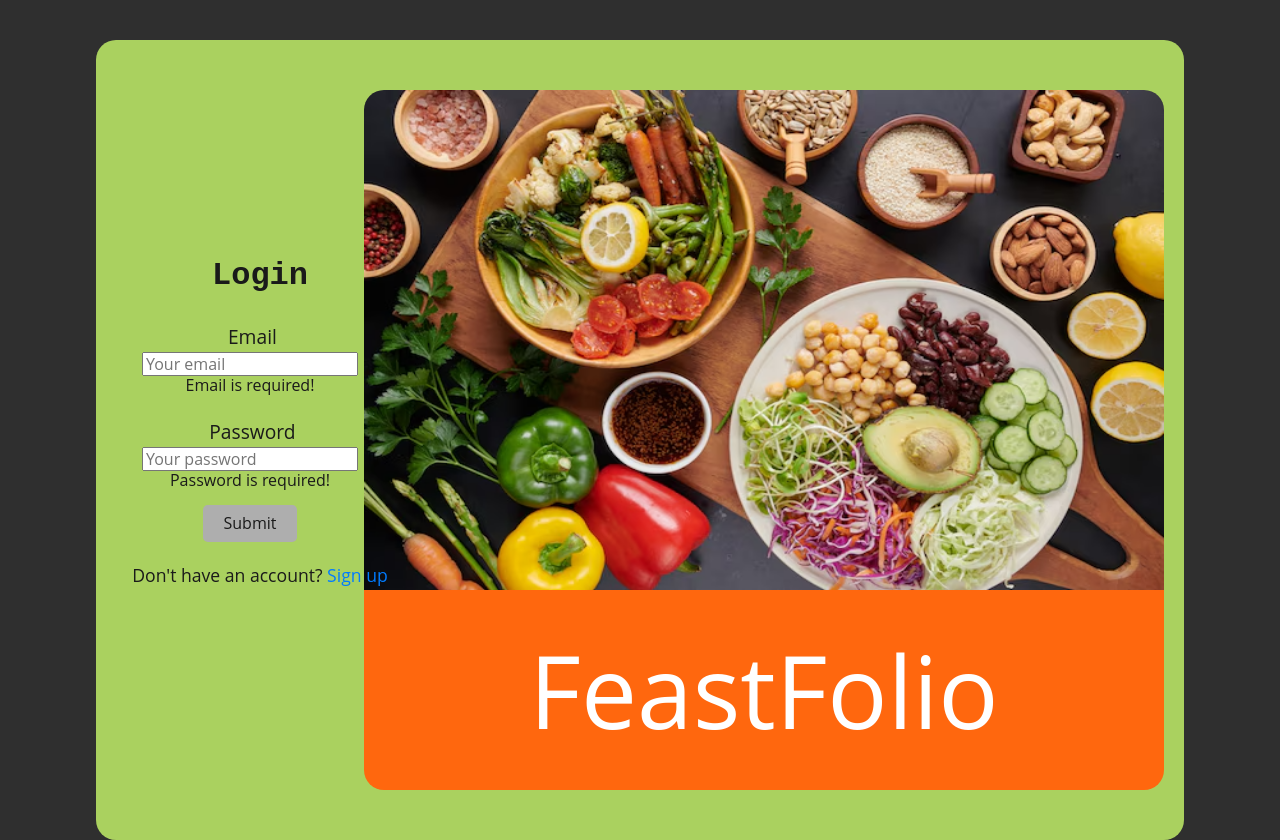
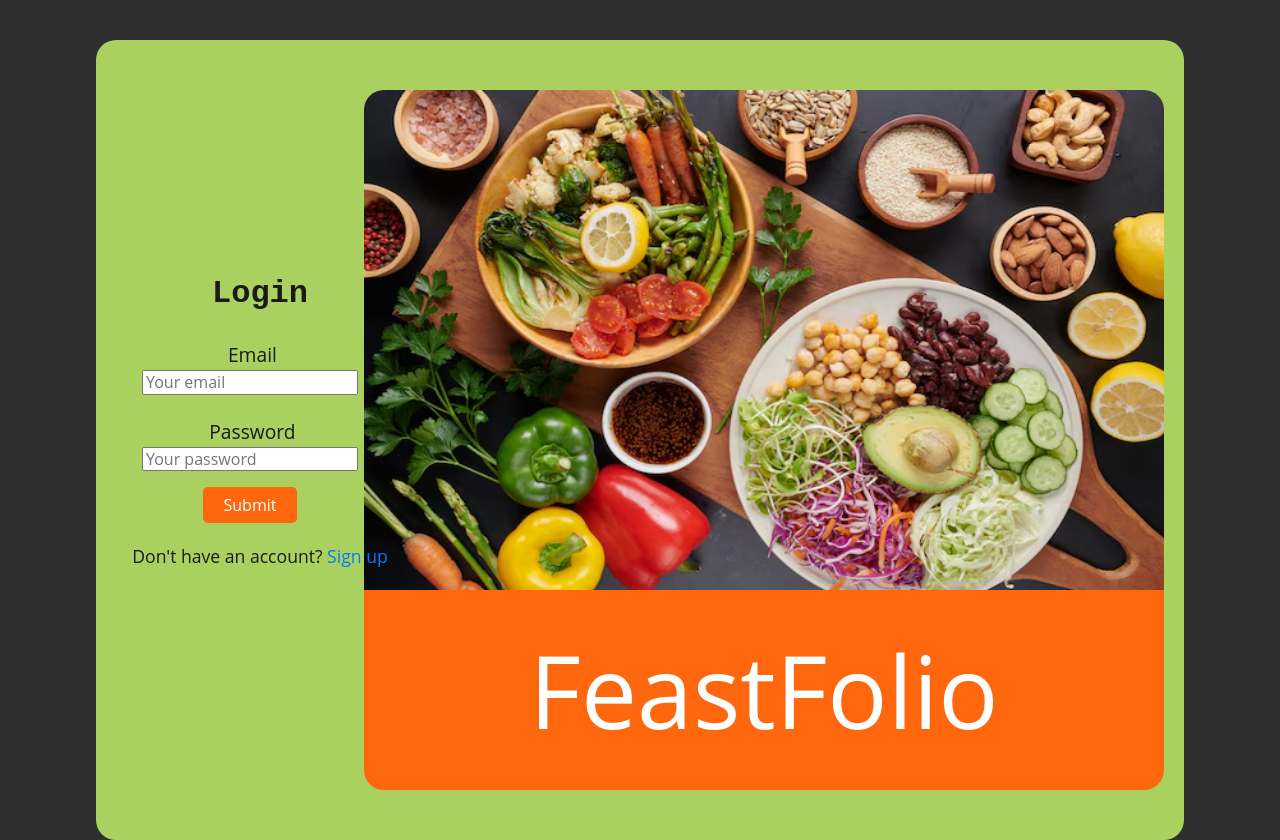
Before and after one commit to jessenay/Recipe-Sharing, a React (Vite) app in the folder client/: page / in a window 1280 px wide. Built offline with nearby package versions, Linux system fonts and the light colour scheme.

Commit message:
minor changes

```diff
--- a/client/src/App.css
+++ b/client/src/App.css
@@ -1105,13 +1105,14 @@ a:hover {
   border-radius: 0.3rem;
   border: 1px solid transparent;
   outline: none;
-  color: #1a1a1a;
-  background-color: #aeaeae;
+  color: white;
+  background-color: #ff670e;
   transition: color 0.2s ease-in-out, background-color 0.2s ease-in-out;
 }
 
 .btn:hover {
-  background-color: #cecece;
+  background-color: #fde4ce;
+  color: black;
 }
 
 .btn.btn-squared {
--- a/client/src/pages/CreateAccount.jsx
+++ b/client/src/pages/CreateAccount.jsx
@@ -71,7 +71,6 @@ const CreateAccountForm = () => {
             value={userFormData.username}
             required
         />
-        <Form.Control.Feedback type='invalid'>Username is required!</Form.Control.Feedback>
     </Form.Group>
 
     <Form.Group className='mb-3'>
@@ -85,7 +84,6 @@ const CreateAccountForm = () => {
             required
             pattern="^[^\s@]+@[^\s@]+\.[^\s@]+$" // HTML5 pattern for basic email validation
         />
-        <Form.Control.Feedback type='invalid'>Please enter a valid email address.</Form.Control.Feedback>
     </Form.Group>
 
     <Form.Group className='mb-3'>
@@ -98,7 +96,6 @@ const CreateAccountForm = () => {
             value={userFormData.password}
             required
         />
-        <Form.Control.Feedback type='invalid'>Password is required!</Form.Control.Feedback>
     </Form.Group>
 
     <Button disabled={!(userFormData.username && userFormData.email && userFormData.password)} type='submit' variant='success'>
--- a/client/src/pages/LoginForm.jsx
+++ b/client/src/pages/LoginForm.jsx
@@ -61,7 +61,6 @@ const LoginForm = () => {
               value={userFormData.email}
               required
             />
-            <Form.Control.Feedback type='invalid'>Email is required!</Form.Control.Feedback>
           </Form.Group>
 
           <Form.Group className='mb-3'>
@@ -74,7 +73,6 @@ const LoginForm = () => {
               value={userFormData.password}
               required
             />
-            <Form.Control.Feedback type='invalid'>Password is required!</Form.Control.Feedback>
           </Form.Group>
 
           <Button
```
Also changed, not shown: 1 other file (tests, documents, lock files or other folders).
